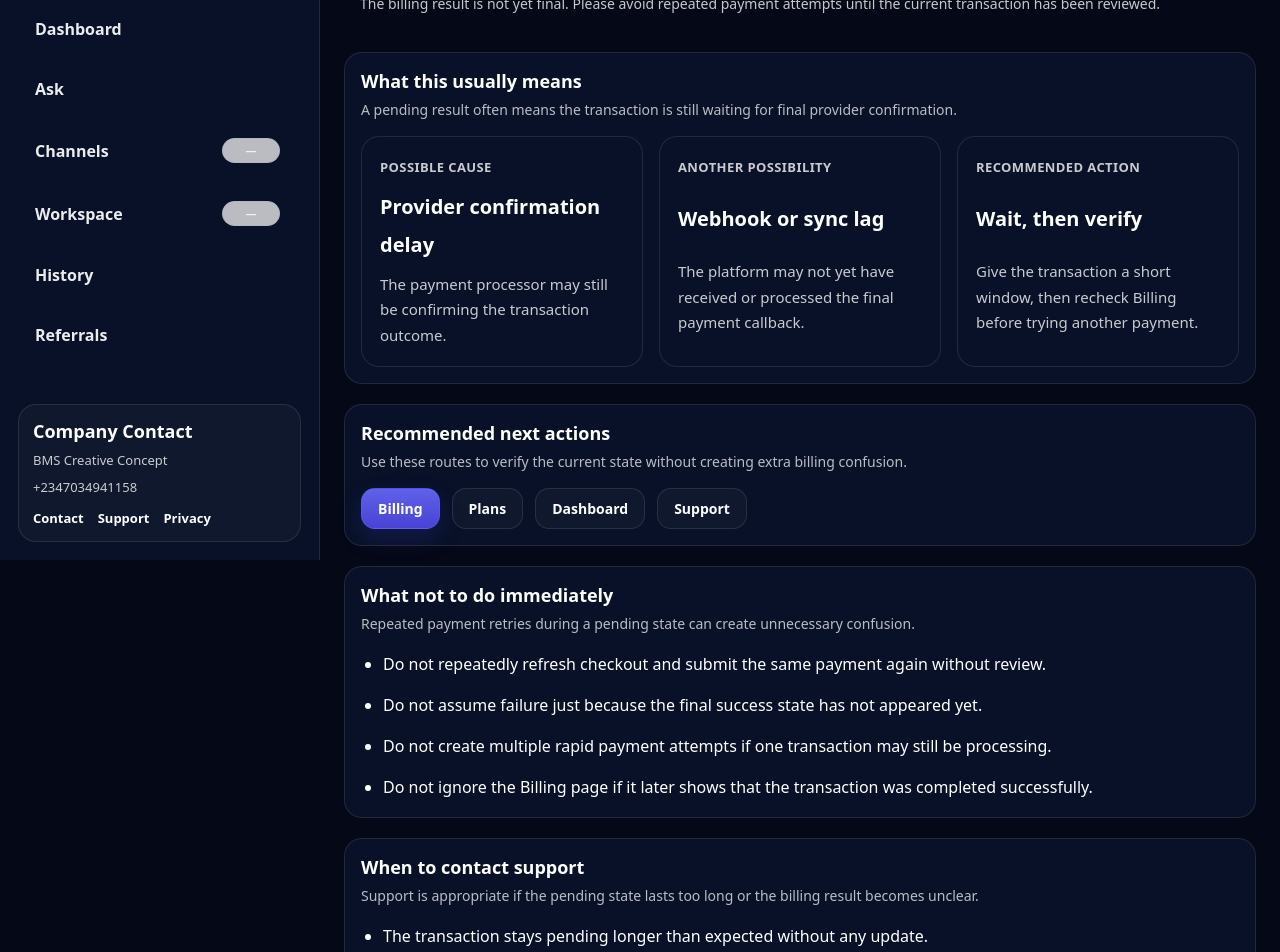
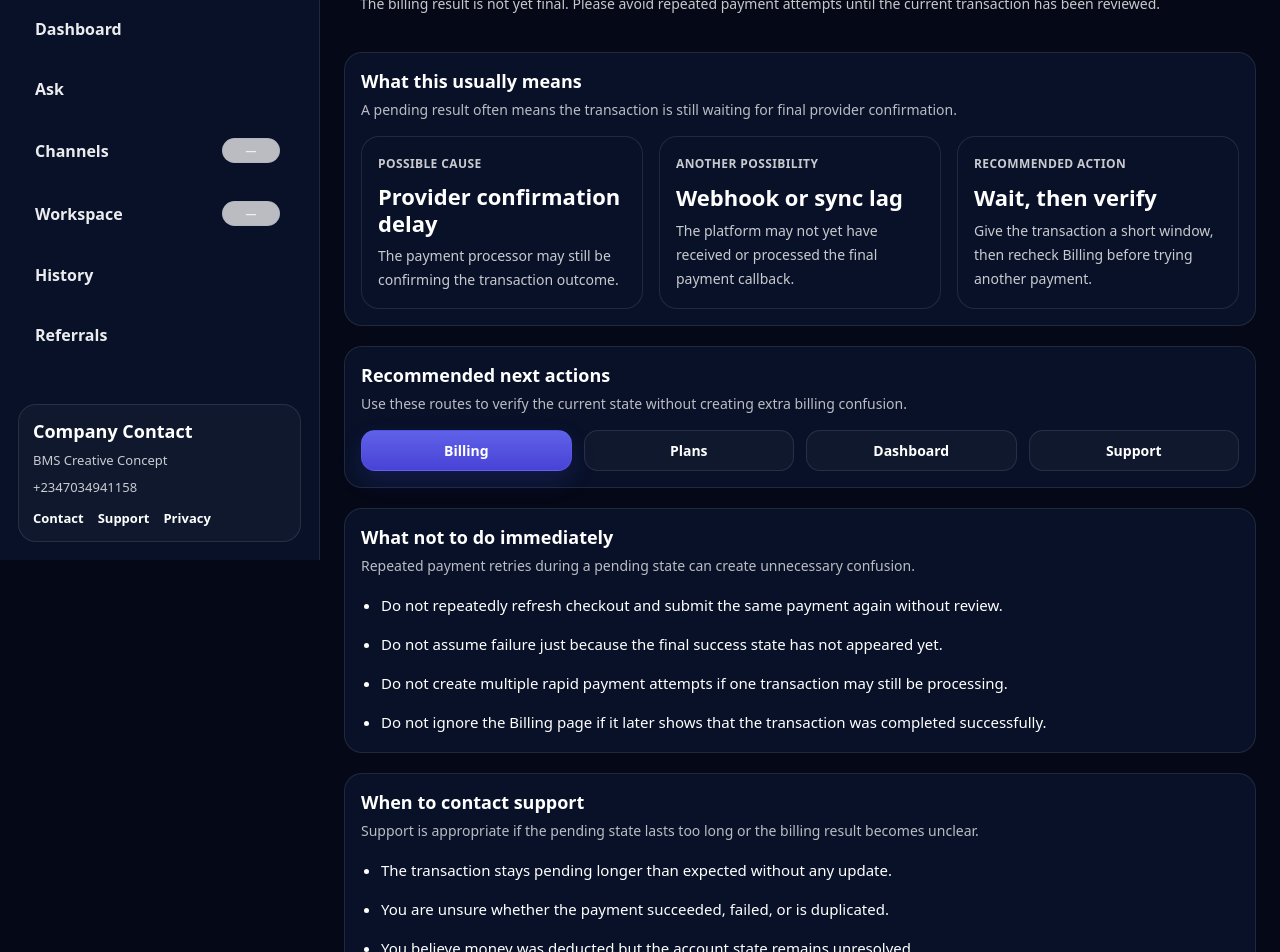
Before and after one commit to SirBM201/naija-tax-guide-frontend, a Next.js app: page /payment-pending in a window 1280 px wide. Shown: the part 240-1192 px from the top of the page. Built offline with nearby package versions, Linux system fonts and the light colour scheme; no server answers; sample sign-in values are in the browser's storage.

Commit message:
Update page.tsx

```diff
--- a/app/payment-pending/page.tsx
+++ b/app/payment-pending/page.tsx
@@ -13,27 +13,30 @@ import { SectionStack } from "@/components/page-layout";
 function bodyStyle(): React.CSSProperties {
   return {
     display: "grid",
-    gap: 18,
+    gap: 16,
     color: "var(--text)",
-    fontSize: 16,
-    lineHeight: 1.9,
+    fontSize: 15,
+    lineHeight: 1.85,
+    minWidth: 0,
   };
 }
 
-function actionRowStyle(): React.CSSProperties {
+function actionGridStyle(): React.CSSProperties {
   return {
-    display: "flex",
+    display: "grid",
+    gridTemplateColumns: "repeat(auto-fit, minmax(160px, 1fr))",
     gap: 12,
-    flexWrap: "wrap",
-    alignItems: "center",
+    alignItems: "stretch",
+    minWidth: 0,
   };
 }
 
 function infoGridStyle(): React.CSSProperties {
   return {
     display: "grid",
-    gridTemplateColumns: "repeat(auto-fit, minmax(240px, 1fr))",
+    gridTemplateColumns: "repeat(auto-fit, minmax(220px, 1fr))",
     gap: 16,
+    minWidth: 0,
   };
 }
 
@@ -42,38 +45,56 @@ function infoCardStyle(): React.CSSProperties {
     border: "1px solid var(--border)",
     borderRadius: 18,
     background: "var(--surface)",
-    padding: 18,
+    padding: 16,
     display: "grid",
     gap: 8,
+    minWidth: 0,
   };
 }
 
 function labelStyle(): React.CSSProperties {
   return {
-    fontSize: 13,
+    fontSize: 12,
     fontWeight: 800,
     color: "var(--text-muted)",
     textTransform: "uppercase",
     letterSpacing: 0.4,
     margin: 0,
+    wordBreak: "break-word",
   };
 }
 
 function valueStyle(): React.CSSProperties {
   return {
-    fontSize: 20,
+    fontSize: "clamp(20px, 4vw, 22px)",
     fontWeight: 900,
     color: "var(--text)",
     margin: 0,
+    lineHeight: 1.2,
+    wordBreak: "break-word",
   };
 }
 
 function helperStyle(): React.CSSProperties {
   return {
-    fontSize: 15,
+    fontSize: 14,
     color: "var(--text-muted)",
     lineHeight: 1.7,
     margin: 0,
+    wordBreak: "break-word",
+  };
+}
+
+function listStyle(): React.CSSProperties {
+  return {
+    margin: 0,
+    paddingLeft: 20,
+    display: "grid",
+    gap: 12,
+    lineHeight: 1.8,
+    fontSize: 15,
+    minWidth: 0,
+    wordBreak: "break-word",
   };
 }
 
@@ -139,17 +160,17 @@ export default function PaymentPendingPage() {
           title="Recommended next actions"
           subtitle="Use these routes to verify the current state without creating extra billing confusion."
         >
-          <div style={actionRowStyle()}>
-            <button onClick={() => router.push("/billing")} style={shellButtonPrimary()}>
+          <div style={actionGridStyle()}>
+            <button onClick={() => router.push("/billing")} style={{ ...shellButtonPrimary(), width: "100%" }}>
               Billing
             </button>
-            <button onClick={() => router.push("/plans")} style={shellButtonSecondary()}>
+            <button onClick={() => router.push("/plans")} style={{ ...shellButtonSecondary(), width: "100%" }}>
               Plans
             </button>
-            <button onClick={() => router.push("/dashboard")} style={shellButtonSecondary()}>
+            <button onClick={() => router.push("/dashboard")} style={{ ...shellButtonSecondary(), width: "100%" }}>
               Dashboard
             </button>
-            <button onClick={() => router.push("/support")} style={shellButtonSecondary()}>
+            <button onClick={() => router.push("/support")} style={{ ...shellButtonSecondary(), width: "100%" }}>
               Support
             </button>
           </div>
@@ -160,15 +181,7 @@ export default function PaymentPendingPage() {
           subtitle="Repeated payment retries during a pending state can create unnecessary confusion."
         >
           <div style={bodyStyle()}>
-            <ul
-              style={{
-                margin: 0,
-                paddingLeft: 22,
-                display: "grid",
-                gap: 12,
-                lineHeight: 1.8,
-              }}
-            >
+            <ul style={listStyle()}>
               <li>Do not repeatedly refresh checkout and submit the same payment again without review.</li>
               <li>Do not assume failure just because the final success state has not appeared yet.</li>
               <li>Do not create multiple rapid payment attempts if one transaction may still be processing.</li>
@@ -182,15 +195,7 @@ export default function PaymentPendingPage() {
           subtitle="Support is appropriate if the pending state lasts too long or the billing result becomes unclear."
         >
           <div style={bodyStyle()}>
-            <ul
-              style={{
-                margin: 0,
-                paddingLeft: 22,
-                display: "grid",
-                gap: 12,
-                lineHeight: 1.8,
-              }}
-            >
+            <ul style={listStyle()}>
               <li>The transaction stays pending longer than expected without any update.</li>
               <li>You are unsure whether the payment succeeded, failed, or is duplicated.</li>
               <li>You believe money was deducted but the account state remains unresolved.</li>
```
